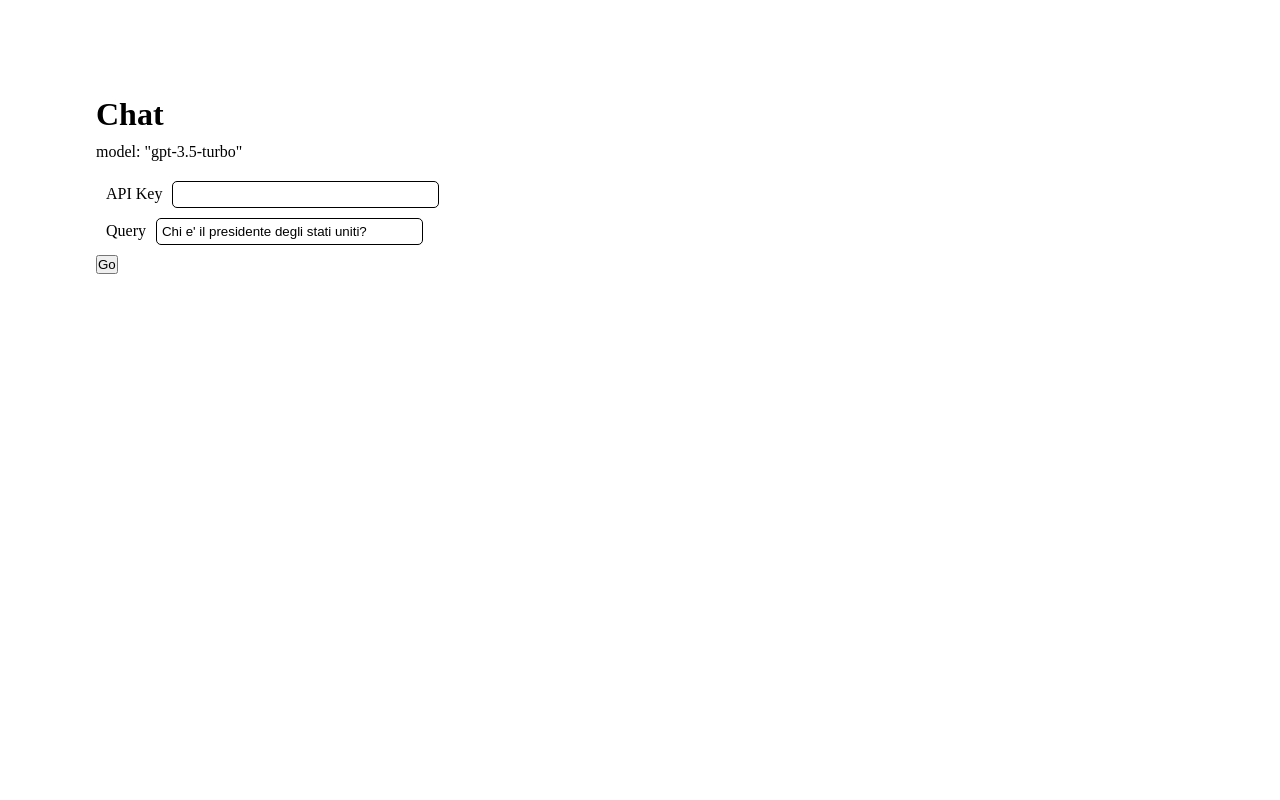
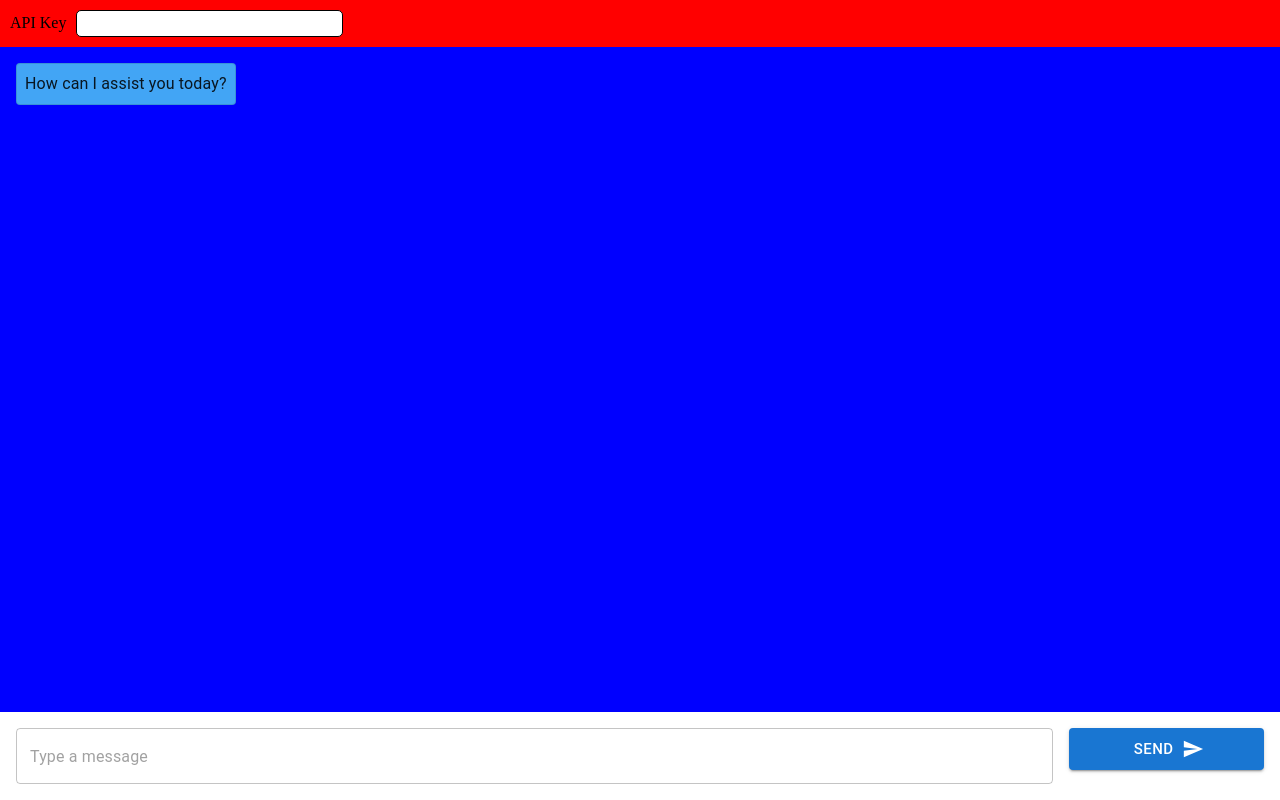
Before and after one commit to Altariel/blqchatgptexperiments, a Next.js app: page /chat in a window 1280 px wide. Built offline with nearby package versions, Linux system fonts and the light colour scheme.

Commit message:
first drop of chat ui

```diff
--- /dev/null
+++ b/components/chatmessage.tsx
@@ -0,0 +1,25 @@
+import { Box, Paper, Typography } from "@mui/material";
+import { Sender, SentMessage } from "@/types/chattypes";
+export default function ChatMessage(message: SentMessage) {
+    return (<Box
+                sx={{
+                  display: "flex",
+                  justifyContent:
+                    message.sender === Sender.Bot ? "flex-start" : "flex-end",
+                  mb: 2,
+                }}
+              >
+                <Paper
+                  variant="outlined"
+                  sx={{
+                    p: 1,
+                    backgroundColor:
+                      message.sender === Sender.Bot
+                        ? "primary.light"
+                        : "secondary.light",
+                  }}
+                >
+                  <Typography variant="body1">{message.message}</Typography>
+                </Paper>
+              </Box>)
+}
--- a/pages/chat/index.module.css
+++ b/pages/chat/index.module.css
@@ -21,3 +21,21 @@
   border-radius: 5px;
   border: 1px solid #000;
 }
+
+.wrapForm {
+
+  justify-content: "center";
+  width: "95%";
+  margin-left: auto;
+
+}
+
+.wrapText {
+  width: "100%";
+}
+
+.container {
+  display: "flex";
+  align-content: flex-end;
+ min-height: 100%;
+}
--- a/pages/chat/index.tsx
+++ b/pages/chat/index.tsx
@@ -1,16 +1,34 @@
 import { OpenAI } from "openai";
 import styles from './index.module.css'
 import React from 'react';
+import Button from '@mui/material/Button';
+
+import TextField from '@mui/material/TextField';
+import { createStyles, makeStyles, Theme } from "@mui/material/styles";
+import SendIcon from '@mui/icons-material/Send';
+import classes from './page.module.css'
+import { Box, Container, Grid, Paper, Typography } from '@mui/material';
+import { Message } from '@mui/icons-material';
+import { Sender, SentMessage } from '@/types/chattypes';
+import ChatMessage from '@/components/chatmessage';
 
 export default function Chat() {
   const inputAPIKeyRef = React.useRef<HTMLInputElement>(null);
   const queryRef = React.useRef<HTMLInputElement>(null);
-  const [chatGPTAnswer, setChatGPTAnswer] = React.useState<string>("");
+  const [messages, setMessages] = React.useState<SentMessage[]>([{ id:1, message: "How can I assist you today?", sender: Sender.Bot },]);
+  const [input, setInput] = React.useState("");
 
   async function handleSendToAI() {
     const model = "gpt-4-0125-preview";
+    const message = input.trim();
+    if (message === "") {
+      return;
+    }
+    setInput("");
+    setMessages(mess => mess.concat([{id: mess.length +1, message: message, sender: Sender.User}]))
 
-    if (inputAPIKeyRef.current === null || queryRef.current === null) {
+
+    if (inputAPIKeyRef.current === null) {
       return;
     }
 
@@ -20,7 +38,7 @@ export default function Chat() {
       apiKey: apiKey, dangerouslyAllowBrowser: true
     });
 
-    const query = queryRef.current.value;
+    const query = message;
 
     try {
       const response = await openai.chat.completions.create({
@@ -32,33 +50,84 @@ export default function Chat() {
           }]
       });
 
-      const responseMessages = response.choices[0].message.content;
-      if (responseMessages) {
-        setChatGPTAnswer(responseMessages);
-      } else {
-        setChatGPTAnswer("No answer");
-      }
+      const responseMessage = response.choices[0].message.content || "I'm sorry, I don't understand";
+
+
+    setMessages(mess => mess.concat([{id: mess.length +1, message: responseMessage, sender: Sender.Bot}]))
+
     } catch (error) {
       console.log(error);
     }
   }
+  const handleInputChange = (event: React.ChangeEvent<HTMLInputElement>) => {
+    setInput(event.target.value);
+  };
 
   return (
-    <div className={styles.main}>
-      <h1>Chat</h1>
-      <div> model: "gpt-3.5-turbo"</div>
-      <form>
-        <div className={styles.label}>
-          <label htmlFor='api-key'>API Key</label>
-          <input className={styles.input} id="api-key" ref={inputAPIKeyRef} type="text" />
-        </div>
-        <div className={styles.label}>
-          <label htmlFor='query'>Query</label>
-          <input className={styles.input} id="query" ref={queryRef} type="text" defaultValue="Chi e' il presidente degli stati uniti?" />
-        </div>
-        <div><button onClick={handleSendToAI} >Go</button></div>
-        <div>{chatGPTAnswer}</div>
-      </form>
-    </div>
-  )
+    <>
+
+
+    <Box
+      sx={{
+        height: "100vh",
+        display: "flex",
+        flexDirection: "column",
+        backgroundColor: "red",
+      }}
+    >
+      <div className={styles.label}>
+           <label htmlFor='api-key'>API Key</label>
+           <input className={styles.input} id="api-key" ref={inputAPIKeyRef} type="text" />
+         </div>
+      <Box
+        sx={{ flexGrow: 1, overflow: "auto", p: 2, backgroundColor: "blue" }}
+      >
+        {messages.map((message) => <ChatMessage key={message.id} {...message} />)}
+      </Box>
+      <Box sx={{ p: 2, backgroundColor: "background.default" }}>
+        <Grid container spacing={2}>
+          <Grid item xs={10}>
+            <TextField
+              fullWidth
+              placeholder="Type a message"
+              value={input}
+              onChange={handleInputChange}
+            />
+          </Grid>
+          <Grid item xs={2}>
+            <Button
+              fullWidth
+              size="large"
+              color="primary"
+              variant="contained"
+              endIcon={<SendIcon />}
+              onClick={handleSendToAI}
+            >
+              Send
+            </Button>
+          </Grid>
+        </Grid>
+      </Box>
+    </Box>
+    </>
+  );
+
+  // return (
+  //   <div className={styles.main}>
+  //     <h1>Chat</h1>
+  //     <div> model: "gpt-3.5-turbo"</div>
+  //     <form>
+  //       <div className={styles.label}>
+  //         <label htmlFor='api-key'>API Key</label>
+  //         <input className={styles.input} id="api-key" ref={inputAPIKeyRef} type="text" />
+  //       </div>
+  //       <div className={styles.label}>
+  //         <label htmlFor='query'>Query</label>
+  //         <input className={styles.input} id="query" ref={queryRef} type="text" defaultValue="Chi e' il presidente degli stati uniti?" />
+  //       </div>
+  //       <div><button onClick={handleSendToAI} >Go</button></div>
+  //       <div>{chatGPTAnswer}</div>
+  //     </form>
+  //   </div>
+  // )
 }
--- /dev/null
+++ b/types/chattypes.ts
@@ -0,0 +1,10 @@
+export enum Sender {
+    Bot = "bot",
+    User = "user",
+}
+export type SentMessage = {
+    id: number,
+    message: string
+    sender: Sender
+
+}
```
Also changed, not shown: package.json (+7 -6 lines), 1 other file (tests, documents, lock files or other folders).
